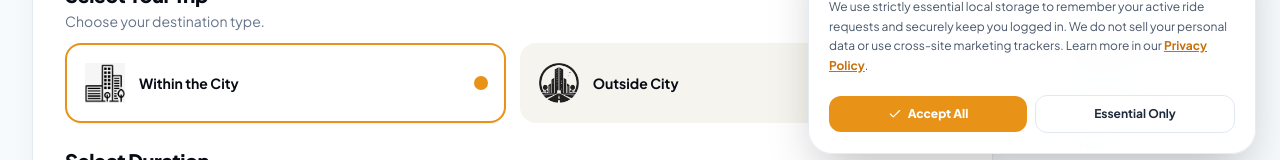
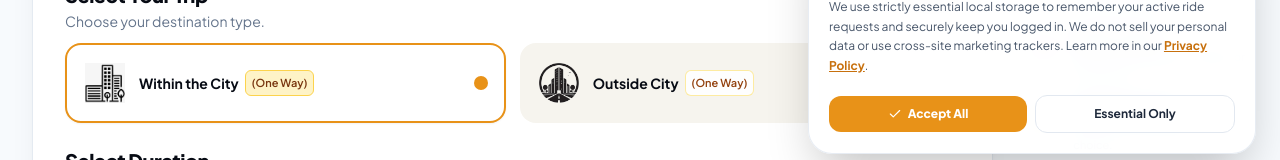
Before and after one commit to sarvexmarketing-hash/driverbeee, a React (Vite) app: page / in a window 1280 px wide. Shown: the part 630-790 px from the top of the page. Built offline with nearby package versions, Linux system fonts and the light colour scheme; no server answers; the database is empty.

Commit message:
Add (One Way) badge beside Within the City and Outside City in trip cards

```diff
--- a/src/components/TripSelector.tsx
+++ b/src/components/TripSelector.tsx
@@ -72,8 +72,17 @@ export const TripSelector: React.FC<TripSelectorProps> = ({
 
               {/* Right: Label */}
               <div className="flex-1 min-w-0">
-                <div className="text-xs sm:text-sm font-bold text-navy-950 leading-tight">
-                  {trip.title}
+                <div className="text-xs sm:text-sm font-bold text-navy-950 leading-tight flex items-center gap-1.5 flex-wrap">
+                  <span>{trip.title}</span>
+                  <span
+                    className={`text-[10px] sm:text-[11px] font-semibold px-1.5 py-0.5 rounded-md whitespace-nowrap transition-colors ${
+                      isSelected
+                        ? 'bg-amber-100 text-amber-900 border border-amber-300'
+                        : 'bg-white/90 text-amber-800 border border-amber-200/80 shadow-2xs'
+                    }`}
+                  >
+                    (One Way)
+                  </span>
                 </div>
               </div>
 
```
